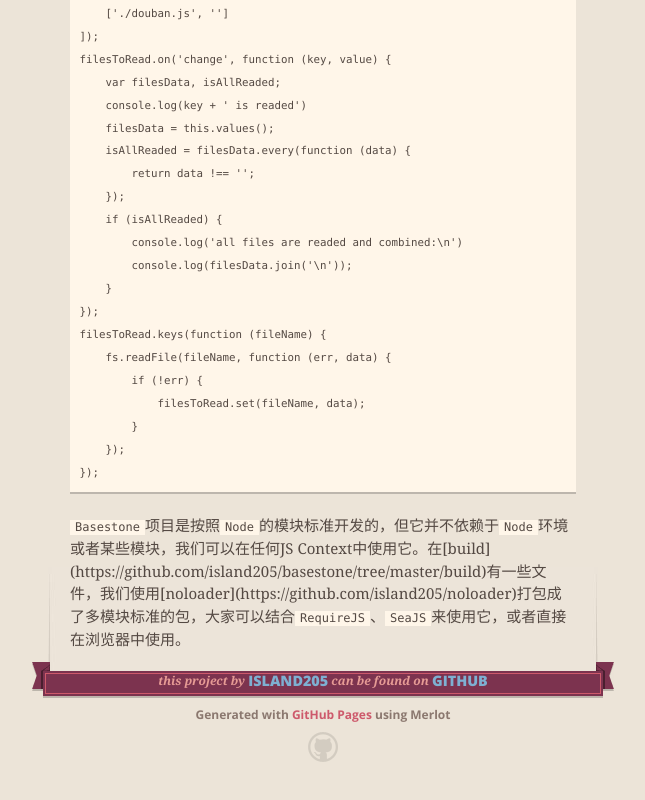
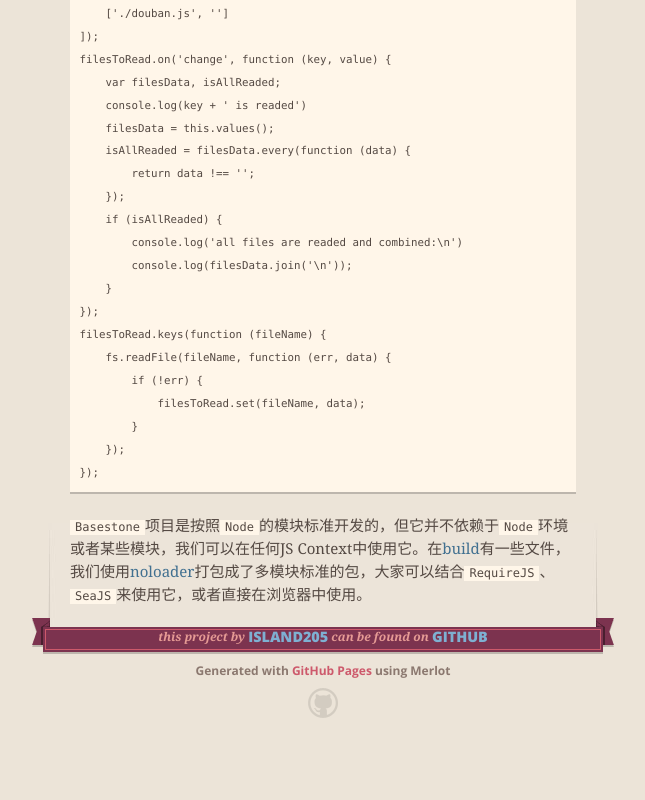
Before and after one commit to island205/basestone, a plain HTML site: page index.html in a window 1280 px wide. Shown: the part 675-1475 px from the top of the page, without its empty margins (317-962 px from the left). After the commit the page ends 1433 px from the top, so only its background shows below. Drawn offline with nearby package versions, Linux system fonts and the light colour scheme.

Commit message:
more info

```diff
--- a/index.html
+++ b/index.html
@@ -80,7 +80,7 @@ filesToRead.keys(function (fileName) {
     });
 });
 </code></pre>
-<p><code>Basestone</code>项目是按照<code>Node</code>的模块标准开发的，但它并不依赖于<code>Node</code>环境或者某些模块，我们可以在任何JS Context中使用它。在[build](https://github.com/island205/basestone/tree/master/build)有一些文件，我们使用[noloader](https://github.com/island205/noloader)打包成了多模块标准的包，大家可以结合<code>RequireJS</code>、<code>SeaJS</code>来使用它，或者直接在浏览器中使用。</p>
+<p><code>Basestone</code>项目是按照<code>Node</code>的模块标准开发的，但它并不依赖于<code>Node</code>环境或者某些模块，我们可以在任何JS Context中使用它。在<a href="https://github.com/island205/basestone/tree/master/build" target="_blank">build</a>有一些文件，我们使用<a href="https://github.com/island205/noloader" target="_blank">noloader</a>打包成了多模块标准的包，大家可以结合<code>RequireJS</code>、<code>SeaJS</code>来使用它，或者直接在浏览器中使用。</p>
 <!--
 <p>If you're using the GitHub for Mac, simply sync your repository and you'll see the new branch.</p>
 
```
